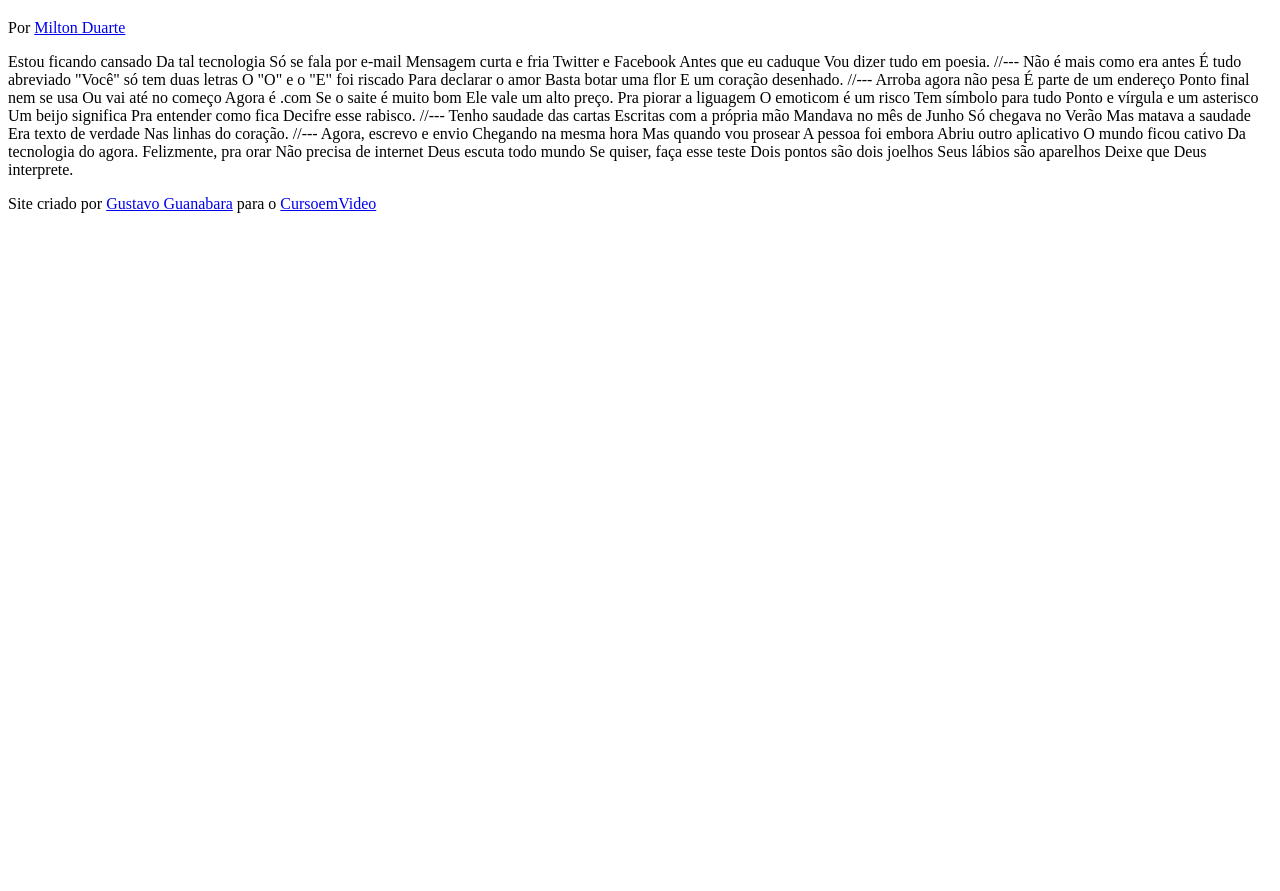
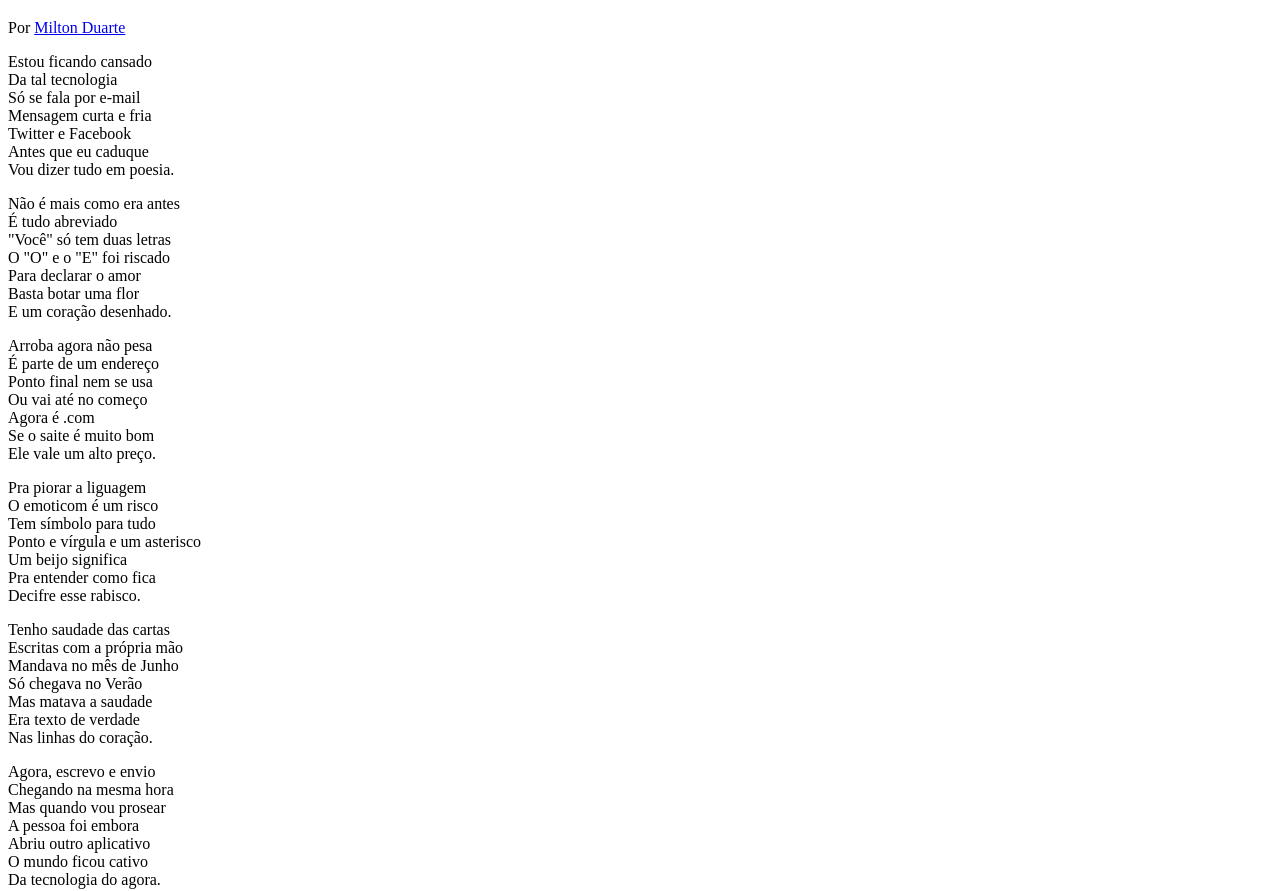
Before and after one commit to tattianemartins/html-css, a plain HTML site: page desafios/desafio12/index.html in a window 1280 px wide. Shown: the part 61-952 px from the top of the page. Before the commit the page ends 800 px from the top, so only its background shows below. Drawn offline with Linux system fonts and the light colour scheme.

Commit message:
Atualizei desafio 12

```diff
--- /dev/null
+++ b/desafios/desafio12/estilo/style.css
@@ -0,0 +1 @@
+@charset "UTF-8";
--- a/desafios/desafio12/index.html
+++ b/desafios/desafio12/index.html
@@ -5,6 +5,7 @@
     <meta charset="UTF-8">
     <meta name="viewport" content="width=device-width, initial-scale=1.0">
     <title>Cordel Moderno</title>
+    <link rel="stylesheet" href="estilo/style.css">
 </head>
 
 <body>
@@ -13,72 +14,89 @@
         <p>Por <a href="https://www.recantodasletras.com.br/poesias/3186743" target="_blank">Milton Duarte</a></p>
     </header>
 
-    Estou ficando cansado
-    Da tal tecnologia
-    Só se fala por e-mail
-    Mensagem curta e fria
-    Twitter e Facebook
-    Antes que eu caduque
-    Vou dizer tudo em poesia.
+    <section>
+        <p>
+            Estou ficando cansado<br>
+            Da tal tecnologia<br>
+            Só se fala por e-mail<br>
+            Mensagem curta e fria<br>
+            Twitter e Facebook<br>
+            Antes que eu caduque<br>
+            Vou dizer tudo em poesia.
+        </p>
+    </section>
 
-    //---
+    <section>
+        <p>
+            Não é mais como era antes<br>
+            É tudo abreviado<br>
+            "Você" só tem duas letras<br>
+            O "O" e o "E" foi riscado<br>
+            Para declarar o amor<br>
+            Basta botar uma flor<br>
+            E um coração desenhado.
+        </p>
+    </section>
 
-    Não é mais como era antes
-    É tudo abreviado
-    "Você" só tem duas letras
-    O "O" e o "E" foi riscado
-    Para declarar o amor
-    Basta botar uma flor
-    E um coração desenhado.
+    <section>
+        <p>
+            Arroba agora não pesa<br>
+            É parte de um endereço<br>
+            Ponto final nem se usa<br>
+            Ou vai até no começo<br>
+            Agora é .com<br>
+            Se o saite é muito bom<br>
+            Ele vale um alto preço.
+        </p>
 
-    //---
+        <p>
+            Pra piorar a liguagem<br>
+            O emoticom é um risco<br>
+            Tem símbolo para tudo<br>
+            Ponto e vírgula e um asterisco<br>
+            Um beijo significa<br>
+            Pra entender como fica<br>
+            Decifre esse rabisco.
+        </p>
+    </section>
 
-    Arroba agora não pesa
-    É parte de um endereço
-    Ponto final nem se usa
-    Ou vai até no começo
-    Agora é .com
-    Se o saite é muito bom
-    Ele vale um alto preço.
+    <section>
+        <p>
+            Tenho saudade das cartas<br>
+            Escritas com a própria mão<br>
+            Mandava no mês de Junho<br>
+            Só chegava no Verão<br>
+            Mas matava a saudade<br>
+            Era texto de verdade<br>
+            Nas linhas do coração.
+        </p>
+    </section>
 
-    Pra piorar a liguagem
-    O emoticom é um risco
-    Tem símbolo para tudo
-    Ponto e vírgula e um asterisco
-    Um beijo significa
-    Pra entender como fica
-    Decifre esse rabisco.
+    <section>
+        <p>
+            Agora, escrevo e envio<br>
+            Chegando na mesma hora<br>
+            Mas quando vou prosear<br>
+            A pessoa foi embora<br>
+            Abriu outro aplicativo<br>
+            O mundo ficou cativo<br>
+            Da tecnologia do agora.
+        </p>
 
-    //---
-
-    Tenho saudade das cartas
-    Escritas com a própria mão
-    Mandava no mês de Junho
-    Só chegava no Verão
-    Mas matava a saudade
-    Era texto de verdade
-    Nas linhas do coração.
-
-    //---
-
-    Agora, escrevo e envio
-    Chegando na mesma hora
-    Mas quando vou prosear
-    A pessoa foi embora
-    Abriu outro aplicativo
-    O mundo ficou cativo
-    Da tecnologia do agora.
-
-    Felizmente, pra orar
-    Não precisa de internet
-    Deus escuta todo mundo
-    Se quiser, faça esse teste
-    Dois pontos são dois joelhos
-    Seus lábios são aparelhos
-    Deixe que Deus interprete.
+        <p>
+            Felizmente, pra orar<br>
+            Não precisa de internet<br>
+            Deus escuta todo mundo<br>
+            Se quiser, faça esse teste<br>
+            Dois pontos são dois joelhos<br>
+            Seus lábios são aparelhos<br>
+            Deixe que Deus interprete.
+        </p>
+    </section>
 
     <footer>
-        <p>Site criado por <a href="https://gustavoguanabara.github.io" target="_blank">Gustavo Guanabara</a> para o <a href="https://www.cursoemvideo.com" target="_blank">CursoemVideo</a></p>
+        <p>Site criado por <a href="https://gustavoguanabara.github.io" target="_blank">Gustavo Guanabara</a> para o <a
+                href="https://www.cursoemvideo.com" target="_blank">CursoemVideo</a></p>
     </footer>
 
 </body>
```
